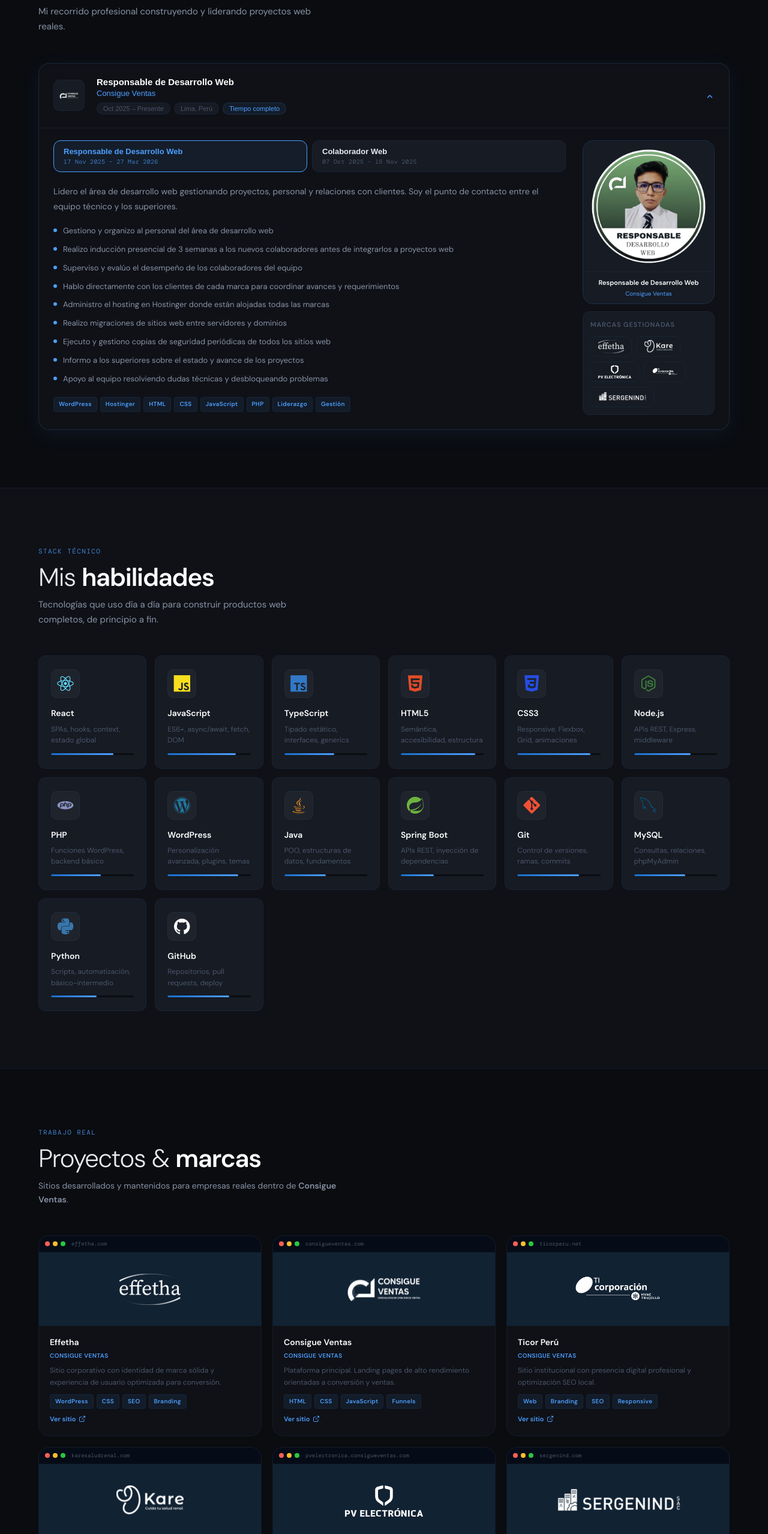
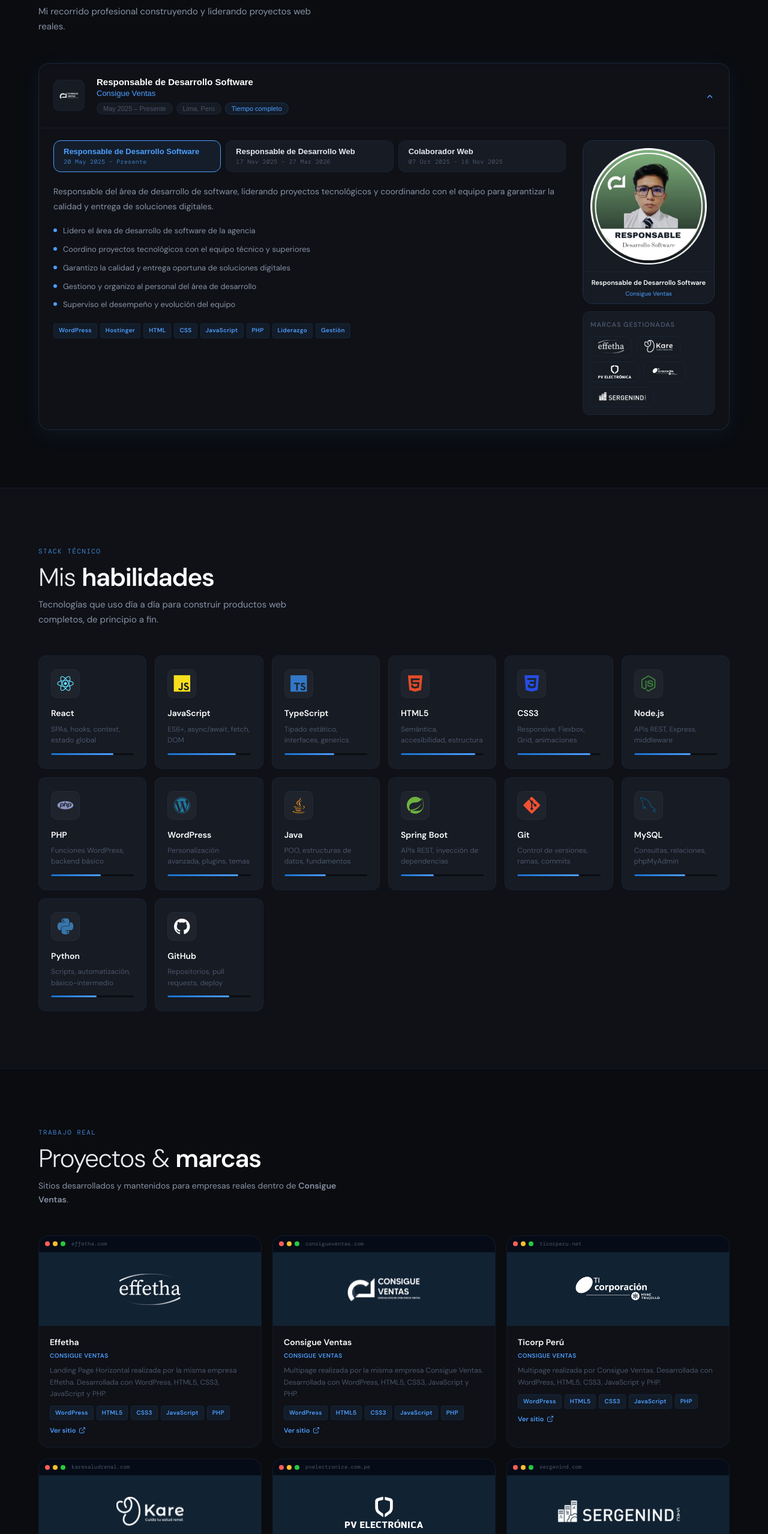
Before and after one commit to BrunoCastillo23/portfolio, a React (Vite) app: page / in a window 1280 px wide. Shown: the part 1768-4326 px from the top of the page at 60% size. Built offline with nearby package versions, Linux system fonts and the light colour scheme.

Commit message:
actualizacion de profile

```diff
--- a/src/components/Experience.tsx
+++ b/src/components/Experience.tsx
@@ -9,10 +9,11 @@ import logoTicorp   from '../assets/marcas/Ticorp.png';
 import logoSerg     from '../assets/marcas/Sergenind.svg';
 
 // ── Fotos por cargo ──────────────────────────────────
-import fotoResponsable from '../assets/fotos/Responsable.webp';
-import fotoColaborador from '../assets/fotos/Colaborador.webp';
+import fotoResponsable         from '../assets/fotos/Responsable.webp';
+import fotoColaborador         from '../assets/fotos/Colaborador.webp';
+import fotoResponsableSoftware from '../assets/fotos/Responsable_Software.png';
 
-const roleFotos = [fotoResponsable, fotoColaborador];
+const roleFotos = [fotoResponsableSoftware, fotoResponsable, fotoColaborador];
 
 // Datos bilingües
 const expData = {
@@ -22,24 +23,38 @@ const expData = {
     strong: 'laboral',
     sub: 'Mi recorrido profesional construyendo y liderando proyectos web reales.',
     fulltime: 'Tiempo completo',
-    totalPeriod: 'Oct 2025 – Presente',
+    totalPeriod: 'May 2025 – Presente',
     brandsLabel: 'Marcas gestionadas',
     roles: [
       {
+        title: 'Responsable de Desarrollo Software',
+        period: '20 May 2025 – Presente',
+        badge: 'Cargo actual',
+        desc: 'Responsable del área de desarrollo de software, liderando proyectos tecnológicos y coordinando con el equipo para garantizar la calidad y entrega de soluciones digitales.',
+        achievements: [
+          'Lidero el área de desarrollo de software de la agencia',
+          'Coordino proyectos tecnológicos con el equipo técnico y superiores',
+          'Garantizo la calidad y entrega oportuna de soluciones digitales',
+          'Gestiono y organizo al personal del área de desarrollo',
+          'Superviso el desempeño y evolución del equipo',
+        ],
+        tags: ['WordPress', 'Hostinger', 'HTML', 'CSS', 'JavaScript', 'PHP', 'Liderazgo', 'Gestión'],
+      },
+      {
         title: 'Responsable de Desarrollo Web',
         period: '17 Nov 2025 – 27 Mar 2026',
-        badge: 'Cargo actual',
-        desc: 'Lidero el área de desarrollo web gestionando proyectos, personal y relaciones con clientes. Soy el punto de contacto entre el equipo técnico y los superiores.',
+        badge: 'Cargo anterior',
+        desc: 'Lideré el área de desarrollo web gestionando proyectos, personal y relaciones con clientes. Fui el punto de contacto entre el equipo técnico y los superiores.',
         achievements: [
-          'Gestiono y organizo al personal del área de desarrollo web',
-          'Realizo inducción presencial de 3 semanas a los nuevos colaboradores antes de integrarlos a proyectos web',
-          'Superviso y evalúo el desempeño de los colaboradores del equipo',
-          'Hablo directamente con los clientes de cada marca para coordinar avances y requerimientos',
-          'Administro el hosting en Hostinger donde están alojadas todas las marcas',
-          'Realizo migraciones de sitios web entre servidores y dominios',
-          'Ejecuto y gestiono copias de seguridad periódicas de todos los sitios web',
-          'Informo a los superiores sobre el estado y avance de los proyectos',
-          'Apoyo al equipo resolviendo dudas técnicas y desbloqueando problemas',
+          'Gestioné y organicé al personal del área de desarrollo web',
+          'Realicé inducción presencial de 3 semanas a los nuevos colaboradores antes de integrarlos a proyectos web',
+          'Supervisé y evalué el desempeño de los colaboradores del equipo',
+          'Hablé directamente con los clientes de cada marca para coordinar avances y requerimientos',
+          'Administré el hosting en Hostinger donde están alojadas todas las marcas',
+          'Realicé migraciones de sitios web entre servidores y dominios',
+          'Ejecuté y gestioné copias de seguridad periódicas de todos los sitios web',
+          'Informé a los superiores sobre el estado y avance de los proyectos',
+          'Apoyé al equipo resolviendo dudas técnicas y desbloqueando problemas',
         ],
         tags: ['WordPress', 'Hostinger', 'HTML', 'CSS', 'JavaScript', 'PHP', 'Liderazgo', 'Gestión'],
       },
@@ -64,24 +79,38 @@ const expData = {
     strong: 'experience',
     sub: 'My professional journey building and leading real web projects.',
     fulltime: 'Full time',
-    totalPeriod: 'Oct 2025 – Present',
+    totalPeriod: 'May 2025 – Present',
     brandsLabel: 'Managed brands',
     roles: [
       {
+        title: 'Software Development Lead',
+        period: 'May 20, 2025 – Present',
+        badge: 'Current role',
+        desc: 'Responsible for the software development area, leading technology projects and coordinating with the team to ensure quality and timely delivery of digital solutions.',
+        achievements: [
+          'Lead the software development area of the agency',
+          'Coordinate technology projects with the technical team and management',
+          'Ensure quality and timely delivery of digital solutions',
+          'Manage and organize development team members',
+          'Supervise team performance and professional growth',
+        ],
+        tags: ['WordPress', 'Hostinger', 'HTML', 'CSS', 'JavaScript', 'PHP', 'Leadership', 'Management'],
+      },
+      {
         title: 'Web Development Lead',
         period: 'Nov 17, 2025 – Mar 27, 2026',
-        badge: 'Current role',
-        desc: 'I lead the web development area managing projects, staff and client relationships. I am the point of contact between the technical team and management.',
+        badge: 'Previous role',
+        desc: 'I led the web development area managing projects, staff and client relationships. I was the point of contact between the technical team and management.',
         achievements: [
-          'Manage and organize web development team members',
-          'Conduct a 3-week in-person onboarding for new collaborators before integrating them into live projects',
-          'Supervise and evaluate the performance of team collaborators',
-          'Communicate directly with clients of each brand to coordinate progress and requirements',
-          'Manage hosting on Hostinger including domains, databases, backups and server migrations',
-          'Perform migrations of websites between servers and domains',
-          'Execute and manage periodic backups for all production websites',
-          'Report project status and progress updates to management',
-          'Support the team by resolving technical questions and unblocking issues',
+          'Managed and organized web development team members',
+          'Conducted a 3-week in-person onboarding for new collaborators before integrating them into live projects',
+          'Supervised and evaluated the performance of team collaborators',
+          'Communicated directly with clients of each brand to coordinate progress and requirements',
+          'Managed hosting on Hostinger including domains, databases, backups and server migrations',
+          'Performed migrations of websites between servers and domains',
+          'Executed and managed periodic backups for all production websites',
+          'Reported project status and progress updates to management',
+          'Supported the team by resolving technical questions and unblocking issues',
         ],
         tags: ['WordPress', 'Hostinger', 'HTML', 'CSS', 'JavaScript', 'PHP', 'Leadership', 'Management'],
       },
--- a/src/components/Projects.tsx
+++ b/src/components/Projects.tsx
@@ -9,12 +9,12 @@ import logoPVElectronica from '../assets/marcas/PVElectronica.svg';
 import logoSergenind     from '../assets/marcas/Sergenind.svg';
 
 const logoMap: Record<string, string> = {
-  'effetha.com':                      logoEffetha,
-  'consigueventas.com':               logoCV,
-  'ticorperu.net':                    logoTicorp,
-  'karesaludrenal.com':               logoKare,
-  'pvelectronica.consigueventas.com': logoPVElectronica,
-  'sergenind.com':                    logoSergenind,
+  'effetha.com':          logoEffetha,
+  'consigueventas.com':   logoCV,
+  'ticorperu.net':        logoTicorp,
+  'karesaludrenal.com':   logoKare,
+  'pvelectronica.com.pe': logoPVElectronica,
+  'sergenind.com':        logoSergenind,
 };
 
 // Tamaño extra para logos con mucho margen interno
@@ -36,60 +36,60 @@ const projectsData: Project[] = [
     url: 'effetha.com',
     href: 'https://effetha.com',
     desc: {
-      es: 'Sitio corporativo con identidad de marca sólida y experiencia de usuario optimizada para conversión.',
-      en: 'Corporate site with strong brand identity and user experience optimized for conversion.',
+      es: 'Landing Page Horizontal realizada por la misma empresa Effetha. Desarrollada con WordPress, HTML5, CSS3, JavaScript y PHP.',
+      en: 'Horizontal Landing Page made by Effetha itself. Built with WordPress, HTML5, CSS3, JavaScript and PHP.',
     },
-    tags: ['WordPress', 'CSS', 'SEO', 'Branding'],
+    tags: ['WordPress', 'HTML5', 'CSS3', 'JavaScript', 'PHP'],
   },
   {
     name: 'Consigue Ventas',
     url: 'consigueventas.com',
     href: 'https://consigueventas.com',
     desc: {
-      es: 'Plataforma principal. Landing pages de alto rendimiento orientadas a conversión y ventas.',
-      en: 'Main platform. High-performance landing pages focused on conversion and sales.',
+      es: 'Multipage realizada por la misma empresa Consigue Ventas. Desarrollada con WordPress, HTML5, CSS3, JavaScript y PHP.',
+      en: 'Multipage site made by Consigue Ventas itself. Built with WordPress, HTML5, CSS3, JavaScript and PHP.',
     },
-    tags: ['HTML', 'CSS', 'JavaScript', 'Funnels'],
+    tags: ['WordPress', 'HTML5', 'CSS3', 'JavaScript', 'PHP'],
   },
   {
-    name: 'Ticor Perú',
+    name: 'Ticorp Perú',
     url: 'ticorperu.net',
     href: 'https://ticorperu.net',
     desc: {
-      es: 'Sitio institucional con presencia digital profesional y optimización SEO local.',
-      en: 'Institutional site with professional digital presence and local SEO optimization.',
+      es: 'Multipage realizada por Consigue Ventas. Desarrollada con WordPress, HTML5, CSS3, JavaScript y PHP.',
+      en: 'Multipage site made by Consigue Ventas. Built with WordPress, HTML5, CSS3, JavaScript and PHP.',
     },
-    tags: ['Web', 'Branding', 'SEO', 'Responsive'],
+    tags: ['WordPress', 'HTML5', 'CSS3', 'JavaScript', 'PHP'],
   },
   {
     name: 'Kare Salud Renal',
     url: 'karesaludrenal.com',
     href: 'https://karesaludrenal.com',
     desc: {
-      es: 'Sitio de salud con información clara. Formularios de captación y atención al paciente.',
-      en: 'Health site with clear information. Lead capture forms and patient care flow.',
+      es: 'Landing Page Vertical realizada por Consigue Ventas. Desarrollada con WordPress, HTML5, CSS3, JavaScript y PHP.',
+      en: 'Vertical Landing Page made by Consigue Ventas. Built with WordPress, HTML5, CSS3, JavaScript and PHP.',
     },
-    tags: ['HTML', 'CSS', 'Forms', 'UX'],
+    tags: ['WordPress', 'HTML5', 'CSS3', 'JavaScript', 'PHP'],
   },
   {
     name: 'PV Electrónica',
-    url: 'pvelectronica.consigueventas.com',
-    href: 'https://pvelectronica.consigueventas.com',
+    url: 'pvelectronica.com.pe',
+    href: 'https://pvelectronica.com.pe/',
     desc: {
-      es: 'Tienda electrónica con catálogo de productos, filtros y gestión de pedidos integrada.',
-      en: 'Electronics store with product catalog, filters and integrated order management.',
+      es: 'Multipage realizada por Consigue Ventas. Desarrollada con WordPress, HTML5, CSS3, JavaScript y PHP.',
+      en: 'Multipage site made by Consigue Ventas. Built with WordPress, HTML5, CSS3, JavaScript and PHP.',
     },
-    tags: ['E-commerce', 'CSS', 'UX', 'Catalog'],
+    tags: ['WordPress', 'HTML5', 'CSS3', 'JavaScript', 'PHP'],
   },
   {
     name: 'Sergenind',
     url: 'sergenind.com',
     href: 'https://sergenind.com',
     desc: {
-      es: 'Empresa de mantenimiento industrial. Sitio con servicios, portafolio y captación de clientes.',
-      en: 'Industrial maintenance company. Site with services, portfolio and client acquisition.',
+      es: 'Multipage realizada por Consigue Ventas. Desarrollada con WordPress, HTML5, CSS3, JavaScript y PHP.',
+      en: 'Multipage site made by Consigue Ventas. Built with WordPress, HTML5, CSS3, JavaScript and PHP.',
     },
-    tags: ['WordPress', 'CSS', 'SEO', 'Maintenance'],
+    tags: ['WordPress', 'HTML5', 'CSS3', 'JavaScript', 'PHP'],
   },
 ];
 
```
Also changed, not shown: src/data/portfolio.ts (+14 -14 lines), src/assets/fotos/Responsable_Software.png (added).
